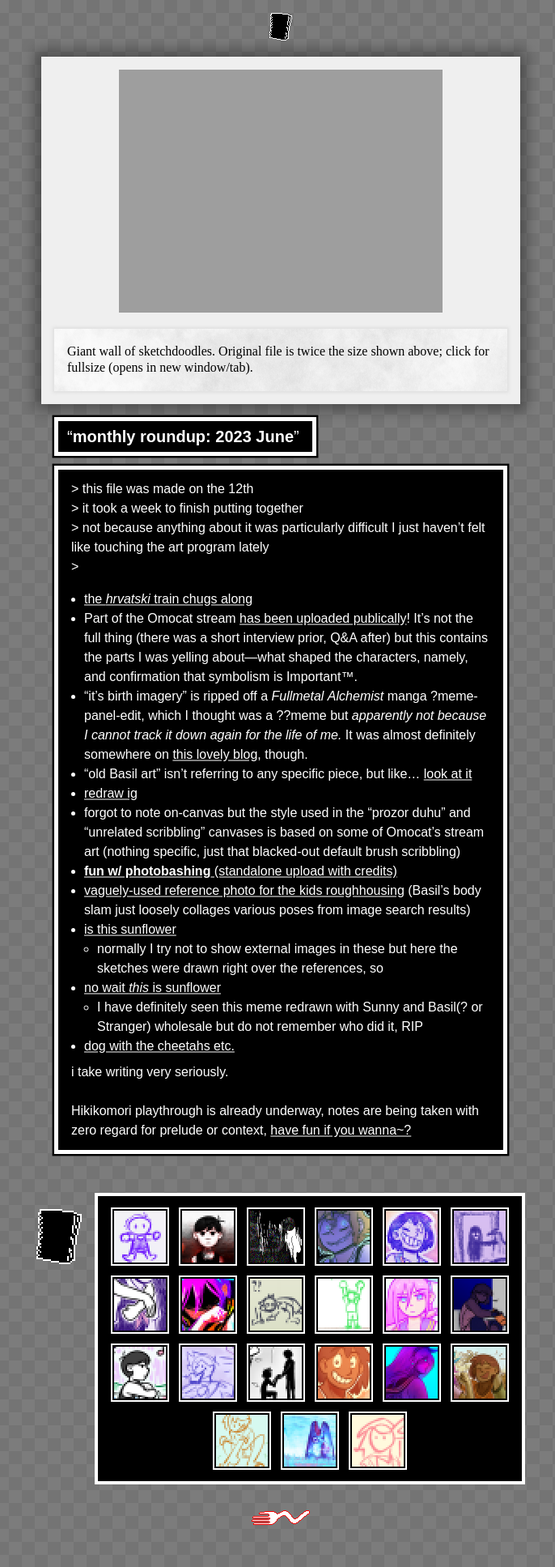
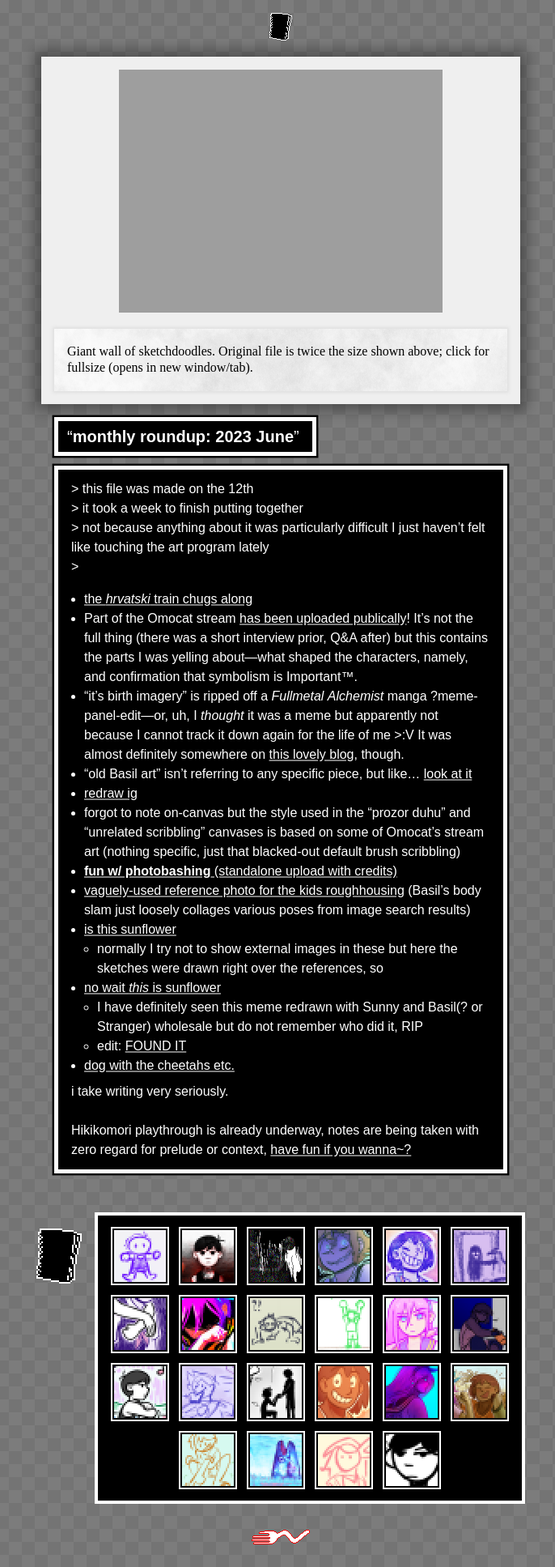
Before and after one commit to a-flyleaf/omori, a Jekyll site: the page built from _art/2023-07-17_roundup.md, in a window 1280 px wide. Shown: the whole page at 81% size, without its empty margins (293-979 px from the left). Built offline with Jekyll 4.4.1, drawn with Linux system fonts in a browser that asks for light colours; before the commit the page ends 1911 px from its top, so only the background shows below that.

Commit message:
art: July roundup, misc tweaks

```diff
--- a/TBD.txt
+++ /dev/null
@@ -1 +0,0 @@
-meta/voicemail: fact-check this in mono/note to self <-- hey past me what the fuck does this mean. ig I'd fact-checked this before but like, where is "mono/note to self" hewwo???
--- a/_art/2023-07-17_roundup.md
+++ b/_art/2023-07-17_roundup.md
@@ -15,7 +15,7 @@ desc: |-
 
 - [the <i lang="hr">hrvatski</i> train chugs along]({%include url.html%}/hrvatski/itd)
 - Part of the Omocat stream [has been uploaded publically](https://piped.video/watch?v=9Wt_OXT2B0w)! It's not the full thing (there was a short interview prior, Q&A after) but this contains the parts I was yelling about---what shaped the characters, namely, and confirmation that symbolism is Important™.
-- "it's birth imagery" is ripped off a <i>Fullmetal&nbsp;Alchemist</i> manga ?meme-panel-edit, which I thought was a ??meme but *apparently not because I cannot track it down again for the life of me.* It was almost definitely somewhere on [this lovely blog](https://mmmmalo.tumblr.com/), though.
+- "it's birth imagery" is ripped off a <i>Fullmetal&nbsp;Alchemist</i> manga ?meme-panel-edit---or, uh, I *thought* it was a meme but apparently not because I cannot track it down again for the life of me >:V It was almost definitely somewhere on [this lovely blog](https://mmmmalo.tumblr.com/), though.
 - "old Basil art" isn't referring to any specific piece, but like... [look at it](https://omori.fandom.com/wiki/BASIL#ARTWORK)
 - [redraw ig](https://www.omocat-blog.com/post/66011242193/characters-from-my-game-in-process-omori-%E3%81%B2%E3%81%8D%E3%81%93%E3%82%82%E3%82%8A)
 - forgot to note on-canvas but the style used in the "<span lang="hr">prozor duhu</span>" and "unrelated scribbling" canvases is based on some of Omocat's stream art (nothing specific, just that blacked-out default brush scribbling)
@@ -25,6 +25,7 @@ desc: |-
 	- normally I try not to show external images in these but here the sketches were drawn right over the references, so
 - [no wait *this* is sunflower](https://knowyourmeme.com/memes/the-silent-protector)
 	- I have definitely seen this meme redrawn with Sunny and Basil(? or Stranger) wholesale but do not remember who did it, RIP
+	- edit: <em style="text-transform:uppercase;font-style:normal;">[found it](https://web.archive.org/web/20230726144816/https://nitter.net/_01101000/status/1377934483819749380)</em>
 - [dog with the cheetahs etc.](https://www.tumblr.com/katieaki/709457611082416128/couples-t-shirt-idea)
 
 i take writing very seriously.
```
Also changed, not shown: _art/2023-08-01_roundup.md (added, +23 -0 lines), _meta/2023-07-13_hikikomori3.md (+1 -1 lines), assets/img/art/2023-08-01_128.png (added), assets/img/art/2023-08-01_64.png (added), changelog.md, 2 other files.
